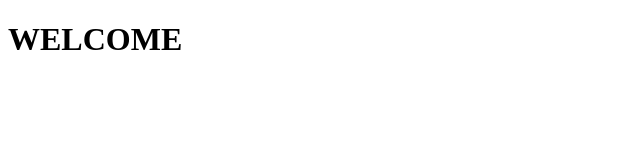
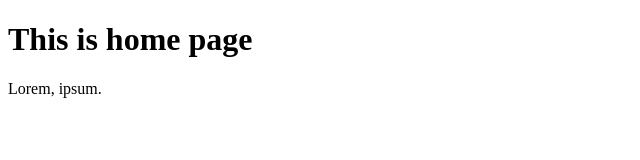
Before and after one commit to Akanshav02/mygetreto, a plain HTML site: page index.html in a window 1280 px wide. Shown: the whole page, without its empty margins (0-640 px from the left). Drawn offline with Linux system fonts and the light colour scheme.

Commit message:
i have made the necessary changes

```diff
--- a/index.html
+++ b/index.html
@@ -5,8 +5,8 @@
 </head>
 
 <body>
-    <h1>WELCOME</h1>
-
+    <h1>This is home page</h1>
+    <p>Lorem, ipsum.</p>
 
 </body>
 </html>
```
